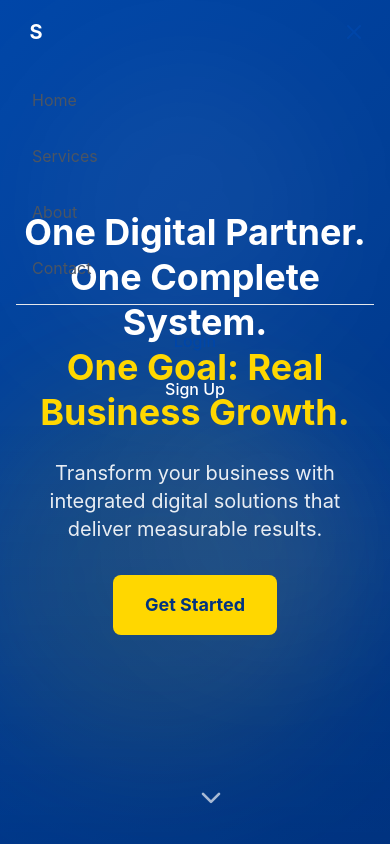
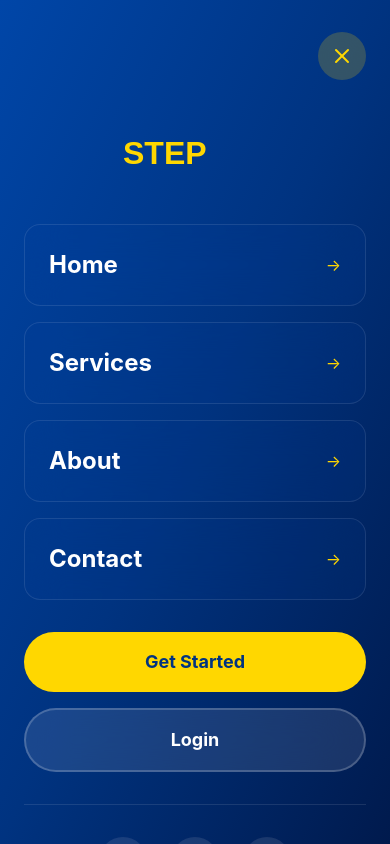
Before and after one commit to Abdullrhhmann/step-digital-landing, a Next.js app: page / in a window 390 px wide. Both pictures are taken after a click on the button 354 px from the left and 32 px from the top of the page. Shown: the top 844 px of the page. Built offline with nearby package versions, Linux system fonts and the light colour scheme.

Commit message:
Add logo integration and modern mobile menu
Co-authored-by: Abdullrhhmann <126044130+Abdullrhhmann@users.noreply.github.com>

```diff
--- a/app/globals.css
+++ b/app/globals.css
@@ -54,6 +54,13 @@
     background-clip: text;
   }
 
+  .glass-blue {
+    background: rgba(0, 70, 168, 0.1);
+    backdrop-filter: blur(20px);
+    -webkit-backdrop-filter: blur(20px);
+    border: 1px solid rgba(255, 255, 255, 0.1);
+  }
+
 
 }
 
--- a/app/layout.tsx
+++ b/app/layout.tsx
@@ -6,16 +6,23 @@ export const metadata: Metadata = {
   description: "One Digital Partner. One Complete System. One Goal: Real Business Growth. Integrated digital solutions including web development, mobile apps, business systems, and digital marketing.",
   keywords: ["digital solutions", "web development", "mobile apps", "digital marketing", "business systems", "STEP Digital"],
   authors: [{ name: "STEP Digital" }],
+  icons: {
+    icon: '/logo-icon.svg',
+    shortcut: '/logo-icon.svg',
+    apple: '/logo-icon.svg',
+  },
   openGraph: {
     title: "STEP Digital - Complete Digital Solutions",
     description: "Transform your business with integrated digital solutions",
     type: "website",
     locale: "en_US",
+    images: ['/logo-wordmark.svg'],
   },
   twitter: {
     card: "summary_large_image",
     title: "STEP Digital - Complete Digital Solutions",
     description: "Transform your business with integrated digital solutions",
+    images: ['/logo-wordmark.svg'],
   },
 };
 
--- a/components/Footer.tsx
+++ b/components/Footer.tsx
@@ -50,10 +50,11 @@ const Footer = () => {
             transition={{ duration: 0.6 }}
           >
             <div className="flex items-center space-x-2 mb-4">
-              <div className="w-10 h-10 bg-gradient-primary rounded-lg flex items-center justify-center">
-                <span className="text-white font-bold text-xl">S</span>
-              </div>
-              <span className="text-xl font-bold">STEP Digital</span>
+              <img
+                src="/logo-wordmark.svg"
+                alt="STEP Digital Logo"
+                className="h-10"
+              />
             </div>
             <p className="text-white/70 mb-6 leading-relaxed">
               Your complete digital partner for business growth. One team, one
@@ -65,7 +66,7 @@ const Footer = () => {
                   key={index}
                   href={social.href}
                   aria-label={social.label}
-                  className="w-10 h-10 bg-white/10 rounded-full flex items-center justify-center hover:bg-primary hover:scale-110 transition-all duration-300"
+                  className="w-10 h-10 bg-white/10 rounded-full flex items-center justify-center hover:bg-accent hover:scale-110 transition-all duration-300"
                 >
                   <social.icon className="w-5 h-5" />
                 </a>
--- a/components/Header.tsx
+++ b/components/Header.tsx
@@ -67,12 +67,18 @@ const Header = () => {
             className="flex-shrink-0"
           >
             <a href="#home" className="flex items-center space-x-2" aria-label="STEP Digital home">
-              <div className="w-10 h-10 bg-gradient-primary rounded-lg flex items-center justify-center">
-                <span className="text-white font-bold text-xl">S</span>
-              </div>
-              <span className="text-xl font-bold text-primary hidden sm:block">
-                STEP Digital
-              </span>
+              {/* Mobile: Icon only */}
+              <img
+                src="/logo-icon.svg"
+                alt="STEP Digital Logo"
+                className="h-10 w-10 sm:hidden"
+              />
+              {/* Desktop: Wordmark */}
+              <img
+                src="/logo-wordmark.svg"
+                alt="STEP Digital Logo"
+                className="h-10 hidden sm:block"
+              />
             </a>
           </motion.div>
 
@@ -117,53 +123,158 @@ const Header = () => {
           </motion.div>
 
           {/* Mobile Menu Button */}
-          <button
+          <motion.button
             onClick={() => setIsOpen(!isOpen)}
-            className="lg:hidden p-2 rounded-lg hover:bg-gray-100 transition-colors duration-300"
+            className="lg:hidden relative w-12 h-12 rounded-full bg-gradient-to-br from-primary to-primary-dark flex items-center justify-center hover:scale-110 hover:shadow-glow transition-all duration-300"
             aria-label="Toggle menu"
+            whileHover={{ scale: 1.1 }}
+            whileTap={{ scale: 0.95 }}
+          >
+            <motion.div
+              animate={{ rotate: isOpen ? 90 : 0 }}
+              transition={{ duration: 0.3 }}
             >
               {isOpen ? (
-              <X className="h-6 w-6 text-primary" />
+                <X className="h-6 w-6 text-accent" />
               ) : (
-              <Menu className="h-6 w-6 text-primary" />
+                <Menu className="h-6 w-6 text-accent" />
               )}
-          </button>
+            </motion.div>
+          </motion.button>
         </div>
 
         {/* Mobile Menu */}
         <AnimatePresence>
           {isOpen && (
+            <>
+              {/* Backdrop */}
               <motion.div
-              initial={{ opacity: 0, height: 0 }}
-              animate={{ opacity: 1, height: "auto" }}
-              exit={{ opacity: 0, height: 0 }}
+                initial={{ opacity: 0 }}
+                animate={{ opacity: 1 }}
+                exit={{ opacity: 0 }}
                 transition={{ duration: 0.3 }}
-              className="lg:hidden overflow-hidden"
+                className="fixed inset-0 bg-black/50 backdrop-blur-sm z-40 lg:hidden"
+                onClick={() => setIsOpen(false)}
+              />
+
+              {/* Menu Overlay */}
+              <motion.div
+                initial={{ x: "100%" }}
+                animate={{ x: 0 }}
+                exit={{ x: "100%" }}
+                transition={{ type: "spring", damping: 25, stiffness: 200 }}
+                className="fixed inset-0 bg-gradient-to-br from-primary via-primary-dark to-[#001a4d] z-50 lg:hidden overflow-y-auto"
               >
-              <div className="py-4 space-y-4">
-                {navLinks.map((link) => (
-                  <a
+                <div className="container mx-auto px-6 py-8 h-full flex flex-col">
+                  {/* Close Button */}
+                  <div className="flex justify-end mb-12">
+                    <motion.button
+                      onClick={() => setIsOpen(false)}
+                      className="w-12 h-12 rounded-full bg-accent/20 backdrop-blur-xl flex items-center justify-center hover:bg-accent/30 transition-all"
+                      whileHover={{ scale: 1.1, rotate: 90 }}
+                      whileTap={{ scale: 0.95 }}
+                    >
+                      <X className="w-6 h-6 text-accent" />
+                    </motion.button>
+                  </div>
+
+                  {/* Logo */}
+                  <motion.div
+                    initial={{ opacity: 0, y: -20 }}
+                    animate={{ opacity: 1, y: 0 }}
+                    transition={{ delay: 0.1 }}
+                    className="mb-12 text-center"
+                  >
+                    <img
+                      src="/logo-wordmark.svg"
+                      alt="STEP Digital Logo"
+                      className="h-12 mx-auto"
+                    />
+                  </motion.div>
+
+                  {/* Navigation Links */}
+                  <nav className="flex-1 flex flex-col space-y-4">
+                    {navLinks.map((link, index) => (
+                      <motion.a
                         key={link.name}
                         href={link.href}
                         onClick={(e) => {
                           e.preventDefault();
                           scrollToSection(link.href);
                         }}
-                    className="block px-4 py-2 text-gray-600 hover:text-primary hover:bg-gray-50 rounded-lg transition-colors duration-300"
+                        initial={{ opacity: 0, x: 50 }}
+                        animate={{ opacity: 1, x: 0 }}
+                        transition={{ duration: 0.4, delay: 0.1 + index * 0.1 }}
+                        whileHover={{ x: 10 }}
+                        whileTap={{ scale: 0.98 }}
+                        className="group relative glass-blue backdrop-blur-xl rounded-2xl p-6 border border-white/10 hover:border-accent/50 transition-all duration-300"
                       >
+                        <div className="flex items-center justify-between">
+                          <span className="text-2xl font-bold text-white group-hover:text-accent transition-colors">
                             {link.name}
-                  </a>
+                          </span>
+                          <motion.div
+                            initial={{ x: 0 }}
+                            whileHover={{ x: 5 }}
+                            className="text-accent"
+                          >
+                            →
+                          </motion.div>
+                        </div>
+                      </motion.a>
                     ))}
-                <div className="pt-4 space-y-2 border-t border-gray-200">
-                  <button className="w-full px-4 py-2 text-primary hover:bg-gray-50 rounded-lg transition-colors duration-300 font-medium">
+                  </nav>
+
+                  {/* CTA Buttons */}
+                  <motion.div
+                    initial={{ opacity: 0, y: 20 }}
+                    animate={{ opacity: 1, y: 0 }}
+                    transition={{ delay: 0.5 }}
+                    className="space-y-4 mt-8"
+                  >
+                    <button className="w-full px-6 py-4 bg-accent text-primary-dark text-lg font-bold rounded-full hover:bg-accent-dark hover:shadow-glow-lg transform hover:scale-105 transition-all duration-300">
+                      Get Started
+                    </button>
+                    <button className="w-full px-6 py-4 bg-white/10 backdrop-blur-xl text-white text-lg font-bold rounded-full border-2 border-white/20 hover:border-accent hover:bg-white/20 transition-all duration-300">
                       Login
                     </button>
-                  <button className="w-full px-4 py-2 bg-gradient-primary text-white rounded-lg hover:shadow-lg transition-all duration-300 font-medium">
-                    Sign Up
-                  </button>
-                </div>
+                  </motion.div>
+
+                  {/* Social Links */}
+                  <motion.div
+                    initial={{ opacity: 0 }}
+                    animate={{ opacity: 1 }}
+                    transition={{ delay: 0.6 }}
+                    className="flex justify-center space-x-6 mt-8 pt-8 border-t border-white/10"
+                  >
+                    <motion.a
+                      href="#"
+                      whileHover={{ scale: 1.2, y: -5 }}
+                      whileTap={{ scale: 0.9 }}
+                      className="w-12 h-12 rounded-full bg-white/10 backdrop-blur-xl flex items-center justify-center text-accent hover:bg-accent/20 transition-all"
+                    >
+                      <span className="text-xl">f</span>
+                    </motion.a>
+                    <motion.a
+                      href="#"
+                      whileHover={{ scale: 1.2, y: -5 }}
+                      whileTap={{ scale: 0.9 }}
+                      className="w-12 h-12 rounded-full bg-white/10 backdrop-blur-xl flex items-center justify-center text-accent hover:bg-accent/20 transition-all"
+                    >
+                      <span className="text-xl">t</span>
+                    </motion.a>
+                    <motion.a
+                      href="#"
+                      whileHover={{ scale: 1.2, y: -5 }}
+                      whileTap={{ scale: 0.9 }}
+                      className="w-12 h-12 rounded-full bg-white/10 backdrop-blur-xl flex items-center justify-center text-accent hover:bg-accent/20 transition-all"
+                    >
+                      <span className="text-xl">in</span>
+                    </motion.a>
+                  </motion.div>
                 </div>
               </motion.div>
+            </>
           )}
         </AnimatePresence>
       </nav>
--- a/tailwind.config.ts
+++ b/tailwind.config.ts
@@ -13,11 +13,12 @@ const config: Config = {
         primary: {
           DEFAULT: "#0046A8",
           dark: "#003380",
-          light: "#3D7ACC",
+          light: "#E8F0FE",
         },
         accent: {
           DEFAULT: "#FFD700",
           dark: "#E5C100",
+          light: "#FFF9E6",
         },
         gray: {
           50: "#F9FAFB",
```
Also changed, not shown: public/logo-icon.svg (added), public/logo-wordmark.svg (added). Lines whose indentation alone changed are shown as unchanged.
